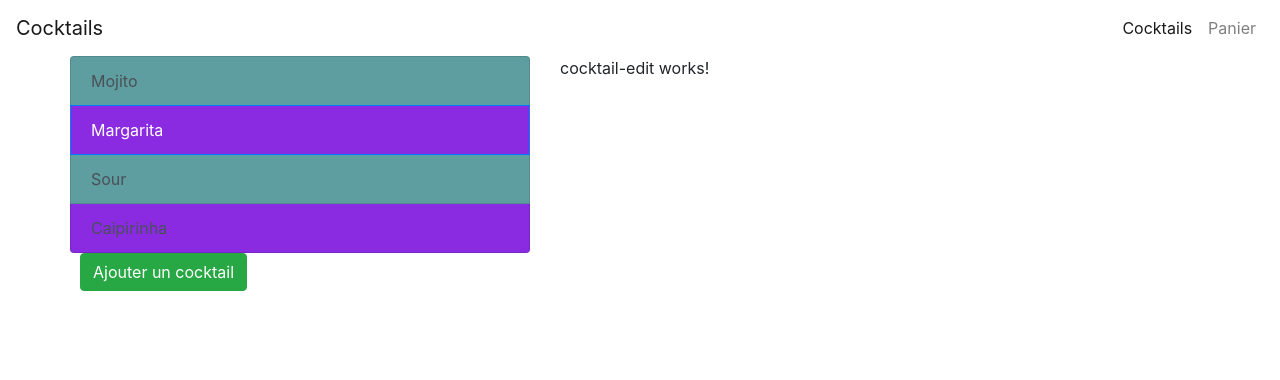
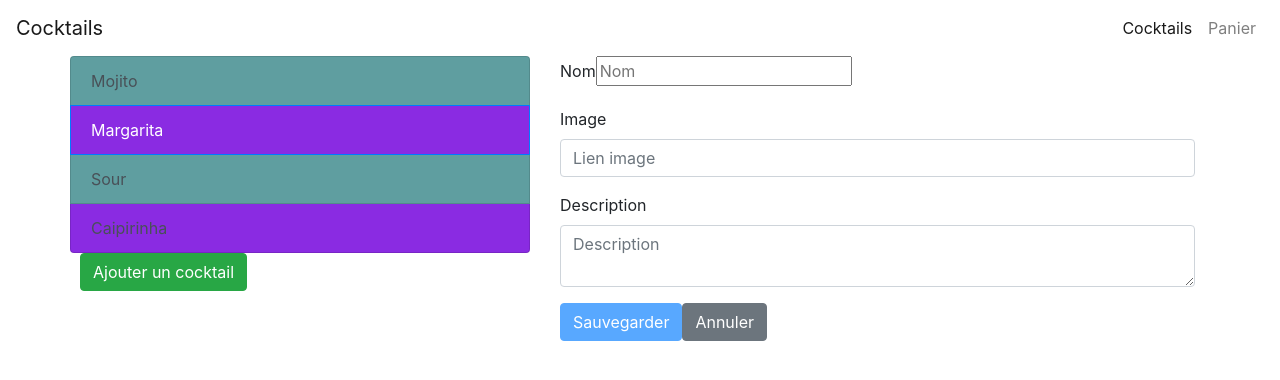
Before and after one commit to benga3/angular, an Angular app: page /cocktails/1/edit in a window 1280 px wide. Shown: the top 380 px of the page. Built offline with nearby package versions, Linux system fonts and the light colour scheme.

Commit message:
creation des formulaires d'ajout et d'édition

```diff
--- a/src/app/app.module.ts
+++ b/src/app/app.module.ts
@@ -1,5 +1,6 @@
 import { BrowserModule } from '@angular/platform-browser';
 import { NgModule } from '@angular/core';
+import {ReactiveFormsModule} from '@angular/forms'
 
 import { AppComponent } from './app.component';
 import { HeaderComponent } from './header/header.component';
@@ -27,7 +28,8 @@ import { CocktailEditComponent } from './cocktails-container/cocktail-edit/cockt
   ],
   imports: [
     BrowserModule,
-    AppRouting
+    AppRouting,
+    ReactiveFormsModule
   ],
   providers: [PanierService],
   bootstrap: [AppComponent]
--- a/src/app/cocktails-container/cocktail-edit/cocktail-edit.component.html
+++ b/src/app/cocktails-container/cocktail-edit/cocktail-edit.component.html
@@ -1 +1,17 @@
-<p>cocktail-edit works!</p>
+
+<form [formGroup] = "myForm" (ngSubmit)= "createCocktail()">
+    <div class='form-group'>
+      <label for='name'>Nom</label>
+      <input formControlName=name type='text' class='form-contro' id='name' placeholder='Nom'>
+    </div>
+    <div class='form-group'>
+      <label for='image'>Image</label>
+      <input formControlName=img type='text' class='form-control' id='image' placeholder='Lien image'>
+    </div>
+    <div class='form-group'>
+      <label for='description'>Description</label>
+      <textarea formControlName=desc class='form-control' id='description' placeholder='Description'></textarea>
+    </div>
+    <button [disabled]="myForm.invalid" class='btn btn-primary'>Sauvegarder</button>
+    <button [routerLink]="['../']" class='btn btn-secondary'>Annuler</button>
+  </form>
--- a/src/app/cocktails-container/cocktail-edit/cocktail-edit.component.ts
+++ b/src/app/cocktails-container/cocktail-edit/cocktail-edit.component.ts
@@ -1,4 +1,5 @@
 import { Component, OnInit } from '@angular/core';
+import {FormBuilder, FormGroup, Validators} from '@angular/forms'
 
 @Component({
   selector: 'app-cocktail-edit',
@@ -6,10 +7,19 @@ import { Component, OnInit } from '@angular/core';
   styleUrls: ['./cocktail-edit.component.css']
 })
 export class CocktailEditComponent implements OnInit {
-
-  constructor() { }
+  myForm:FormGroup;
+  constructor(private fb:FormBuilder) { }
 
   ngOnInit(): void {
+    this.myForm = this.fb.group({
+      name:['', Validators.required],
+      img:[''],
+      desc: ['']
+    })
+  }
+
+  public createCocktail(){
+    console.log(this.myForm)
   }
 
 }
```
